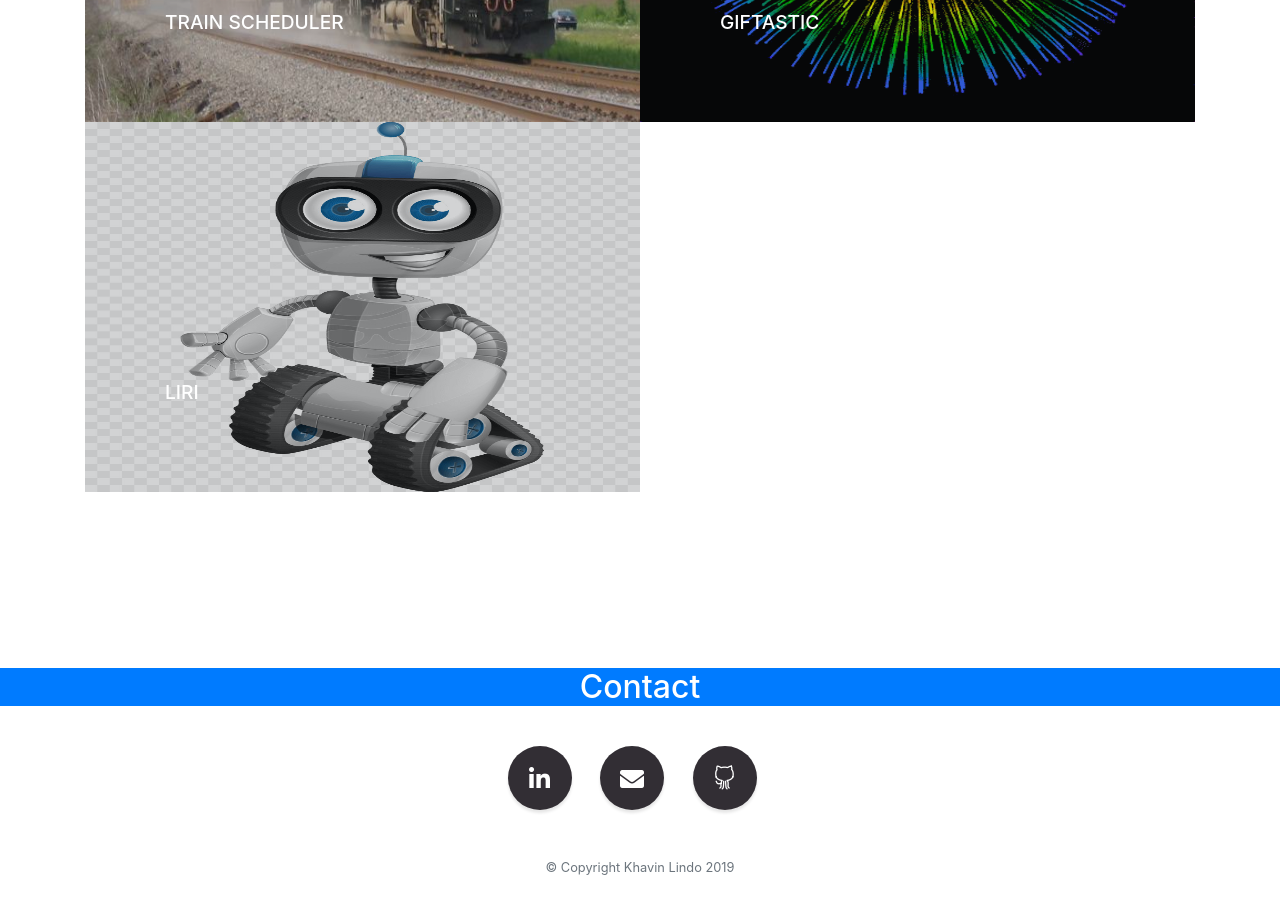
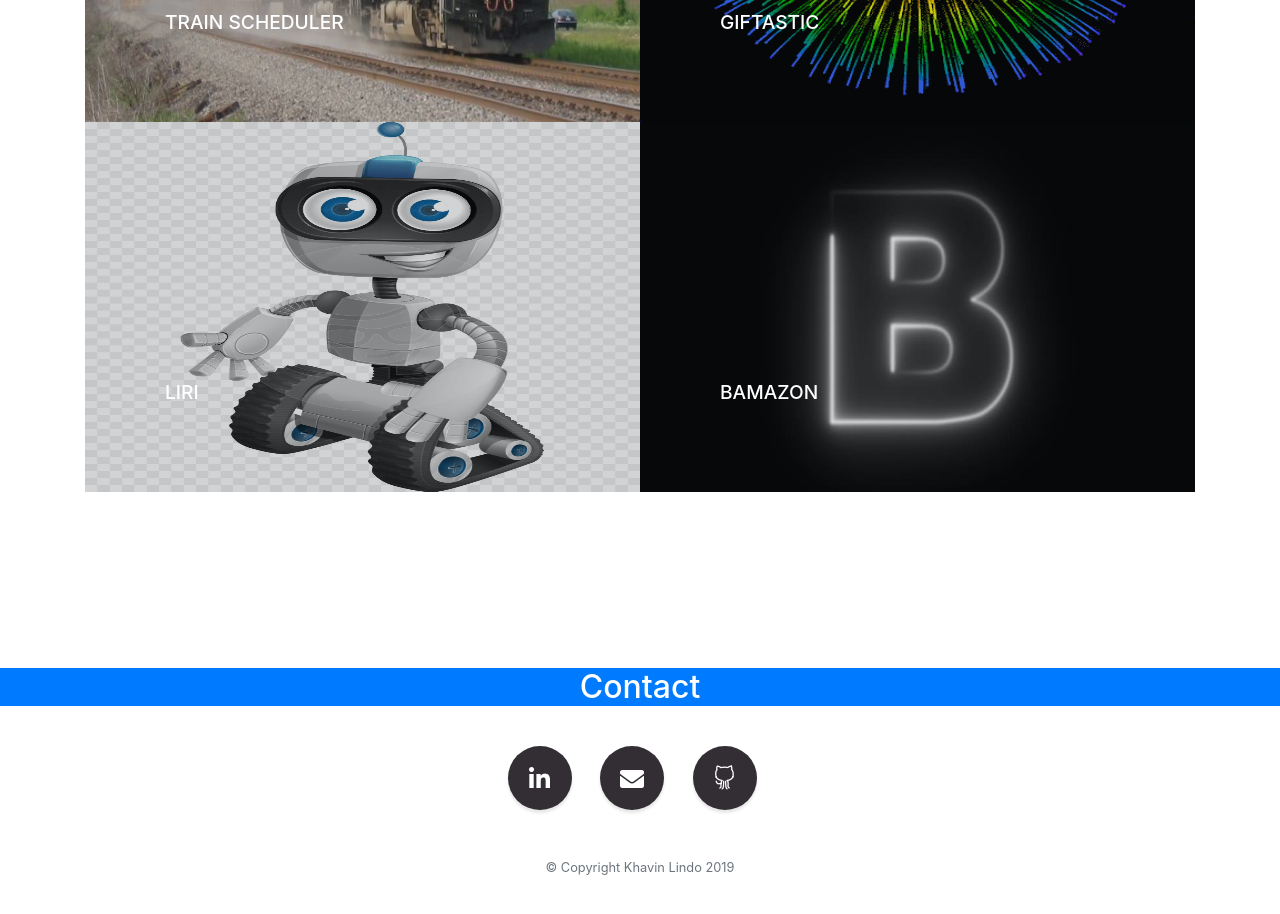
Before and after one commit to khavinlindo/Portfolio, a website with bundled scripts: page index.html in a window 1280 px wide. Shown: the part 2060-2974 px from the top of the page. Built offline with nearby package versions, Linux system fonts and the light colour scheme.

Commit message:
Updated portfolio with Bamazon

```diff
--- a/index.html
+++ b/index.html
@@ -153,6 +153,17 @@
               <img class="img-fluid" src="img/liri-bot.jpg" alt="" style="width:555px; height:370.25px">
             </a>
           </div>
+          <div class="col-lg-6">
+            <a class="portfolio-item" href="https://github.com/khavinlindo/bamazon" target="_blank">
+              <span class="caption">
+                <span class="caption-content">
+                  <h2>Bamazon</h2>
+                  <!--<p class="mb-0"></p>-->
+                </span>
+              </span>
+              <img class="img-fluid" src="img/letterB.jpg" alt="" style="width:555px; height:370.25px">
+            </a>
+          </div>
       </div>
     </div>
   </section>
```
Also changed, not shown: img/letterB.jpg (added).
